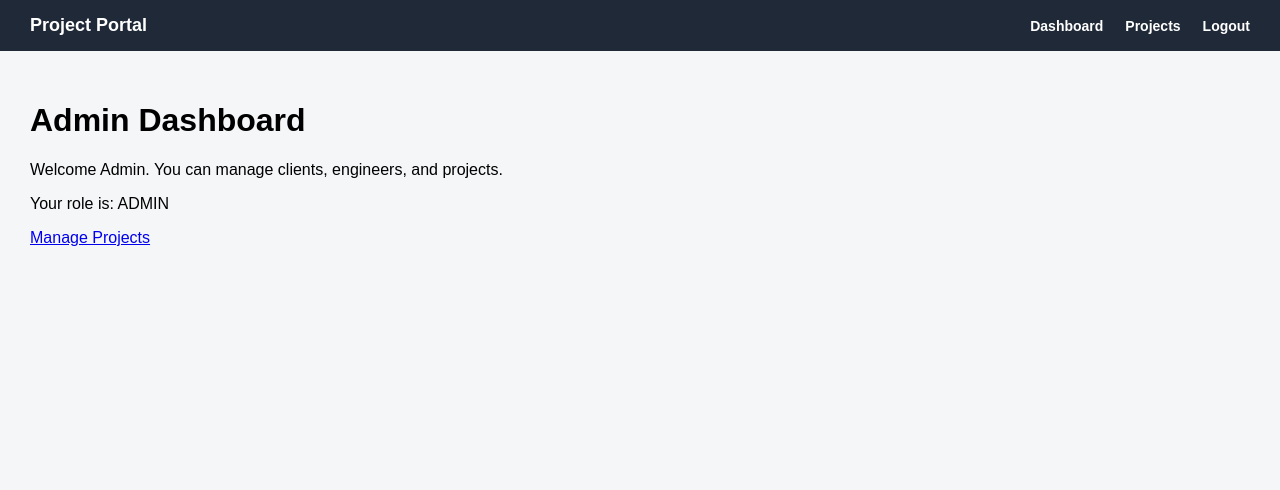
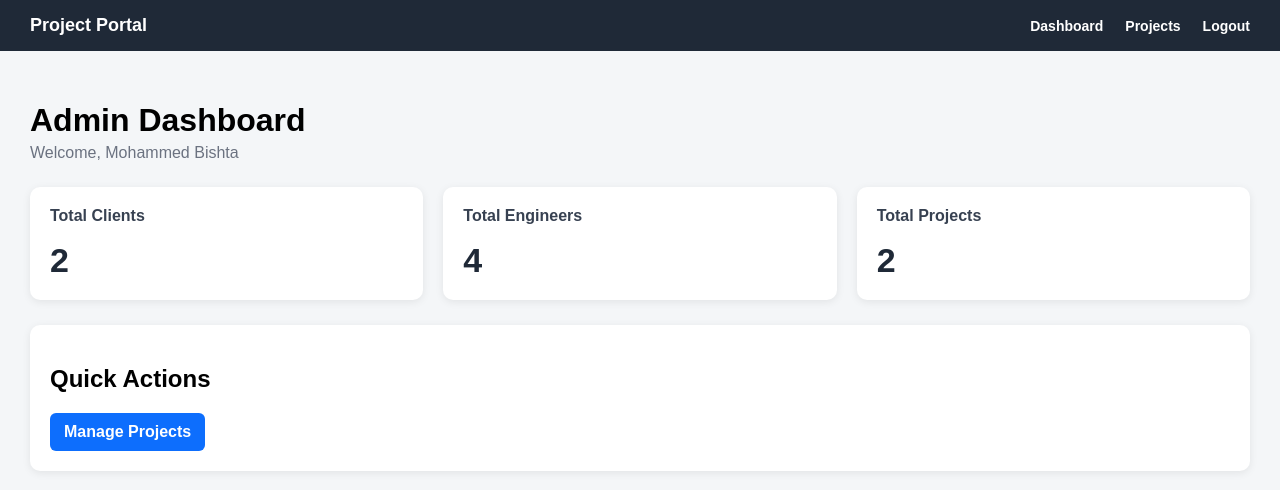
Before and after one commit to MBishta/client-portal-project, a Django app: page /accounts/dashboard/ in a window 1280 px wide. Shown: the top 490 px of the page. Run offline with Django 5.2, Linux system fonts and the light colour scheme; a user stored in the database is signed in; data comes from the database, SQL or seed files in the repository; both versions use the stored data as it was after the commit.

Commit message:
Improve dashboard project status cards

```diff
--- a/accounts/views.py
+++ b/accounts/views.py
@@ -1,6 +1,10 @@
+from django.contrib.auth.decorators import login_required
 from django.contrib.auth.views import LoginView
-from django.contrib.auth.decorators import login_required
 from django.shortcuts import render
+
+from clients.models import Client
+from engineers.models import Engineer
+from projects.models import Project
 
 
 class CustomLoginView(LoginView):
@@ -9,4 +13,33 @@ class CustomLoginView(LoginView):
 
 @login_required
 def dashboard_view(request):
-    return render(request, 'accounts/dashboard.html')
+    context = {}
+
+    if request.user.role == 'ADMIN':
+        context['total_clients'] = Client.objects.count()
+        context['total_engineers'] = Engineer.objects.count()
+        context['total_projects'] = Project.objects.count()
+
+    elif request.user.role == 'ENGINEER':
+        my_projects = Project.objects.filter(
+            assigned_engineers__user=request.user
+        )
+        context['my_projects_count'] = my_projects.count()
+        context['new_projects_count'] = my_projects.filter(status='NEW').count()
+        context['in_progress_projects_count'] = my_projects.filter(status='IN_PROGRESS').count()
+        context['waiting_client_projects_count'] = my_projects.filter(status='WAITING_CLIENT').count()
+        context['completed_projects_count'] = my_projects.filter(status='COMPLETED').count()
+        context['cancelled_projects_count'] = my_projects.filter(status='CANCELLED').count()
+
+    elif request.user.role == 'CLIENT':
+        my_projects = Project.objects.filter(
+            client__user=request.user
+        )
+        context['my_projects_count'] = my_projects.count()
+        context['active_projects_count'] = my_projects.exclude(
+            status='COMPLETED'
+        ).exclude(
+            status='CANCELLED'
+        ).count()
+
+    return render(request, 'accounts/dashboard.html', context)
--- a/templates/accounts/dashboard.html
+++ b/templates/accounts/dashboard.html
@@ -4,26 +4,179 @@
 
 {% block content %}
 
+<style>
+    .dashboard-header {
+        margin-bottom: 25px;
+    }
+
+    .dashboard-header h1 {
+        margin-bottom: 5px;
+    }
+
+    .dashboard-header p {
+        color: #6b7280;
+        margin-top: 0;
+    }
+
+    .stats-grid {
+        display: grid;
+        grid-template-columns: repeat(auto-fit, minmax(220px, 1fr));
+        gap: 20px;
+        margin-bottom: 25px;
+    }
+
+    .stat-card {
+        background: white;
+        padding: 20px;
+        border-radius: 10px;
+        box-shadow: 0 2px 8px rgba(0, 0, 0, 0.08);
+    }
+
+    .stat-card h3 {
+        margin-top: 0;
+        color: #374151;
+        font-size: 16px;
+    }
+
+    .stat-number {
+        font-size: 34px;
+        font-weight: bold;
+        color: #1f2937;
+    }
+
+    .stat-link {
+        text-decoration: none;
+        color: inherit;
+    }
+
+    .stat-link .stat-card:hover {
+        transform: translateY(-2px);
+        transition: 0.2s;
+        box-shadow: 0 4px 12px rgba(0, 0, 0, 0.12);
+    }
+
+    .quick-actions {
+        background: white;
+        padding: 20px;
+        border-radius: 10px;
+        box-shadow: 0 2px 8px rgba(0, 0, 0, 0.08);
+    }
+
+    .quick-actions a {
+        display: inline-block;
+        background: #0d6efd;
+        color: white;
+        padding: 10px 14px;
+        border-radius: 6px;
+        text-decoration: none;
+        font-weight: bold;
+    }
+</style>
+
+<div class="dashboard-header">
     {% if request.user.role == 'ADMIN' %}
         <h1>Admin Dashboard</h1>
-        <p>Welcome Admin. You can manage clients, engineers, and projects.</p>
 
     {% elif request.user.role == 'ENGINEER' %}
         <h1>Engineer Dashboard</h1>
-        <p>Welcome Engineer. You can manage and update your assigned projects.</p>
 
     {% elif request.user.role == 'CLIENT' %}
         <h1>Client Dashboard</h1>
-        <p>Welcome Client. You can view your projects and follow updates.</p>
 
     {% else %}
         <h1>Dashboard</h1>
-        <p>Welcome to the Project Portal.</p>
     {% endif %}
 
-    <p>Your role is: {{ request.user.role }}</p>
+    <p>
+        Welcome,
+        {% if request.user.first_name or request.user.last_name %}
+            {{ request.user.first_name }} {{ request.user.last_name }}
+        {% else %}
+            {{ request.user.username }}
+        {% endif %}
+    </p>
+</div>
 
-    <p>
+<div class="stats-grid">
+    {% if request.user.role == 'ADMIN' %}
+        <div class="stat-card">
+            <h3>Total Clients</h3>
+            <div class="stat-number">{{ total_clients }}</div>
+        </div>
+
+        <div class="stat-card">
+            <h3>Total Engineers</h3>
+            <div class="stat-number">{{ total_engineers }}</div>
+        </div>
+
+        <a href="{% url 'projects:project_list' %}" class="stat-link">
+            <div class="stat-card">
+                <h3>Total Projects</h3>
+                <div class="stat-number">{{ total_projects }}</div>
+            </div>
+        </a>
+
+    {% elif request.user.role == 'ENGINEER' %}
+        <a href="{% url 'projects:project_list' %}" class="stat-link">
+            <div class="stat-card">
+                <h3>My Assigned Projects</h3>
+                <div class="stat-number">{{ my_projects_count }}</div>
+            </div>
+        </a>
+
+        <a href="{% url 'projects:project_list' %}?status=NEW" class="stat-link">
+            <div class="stat-card">
+                <h3>New</h3>
+                <div class="stat-number">{{ new_projects_count }}</div>
+            </div>
+        </a>
+
+        <a href="{% url 'projects:project_list' %}?status=IN_PROGRESS" class="stat-link">
+            <div class="stat-card">
+                <h3>In Progress</h3>
+                <div class="stat-number">{{ in_progress_projects_count }}</div>
+            </div>
+        </a>
+
+        <a href="{% url 'projects:project_list' %}?status=WAITING_CLIENT" class="stat-link">
+            <div class="stat-card">
+                <h3>Waiting Client</h3>
+                <div class="stat-number">{{ waiting_client_projects_count }}</div>
+            </div>
+        </a>
+
+        <a href="{% url 'projects:project_list' %}?status=COMPLETED" class="stat-link">
+            <div class="stat-card">
+                <h3>Completed</h3>
+                <div class="stat-number">{{ completed_projects_count }}</div>
+            </div>
+        </a>
+
+        <a href="{% url 'projects:project_list' %}?status=CANCELLED" class="stat-link">
+            <div class="stat-card">
+                <h3>Cancelled</h3>
+                <div class="stat-number">{{ cancelled_projects_count }}</div>
+            </div>
+        </a>
+
+    {% elif request.user.role == 'CLIENT' %}
+        <a href="{% url 'projects:project_list' %}" class="stat-link">
+            <div class="stat-card">
+                <h3>My Projects</h3>
+                <div class="stat-number">{{ my_projects_count }}</div>
+            </div>
+        </a>
+
+        <div class="stat-card">
+            <h3>Active Projects</h3>
+            <div class="stat-number">{{ active_projects_count }}</div>
+        </div>
+    {% endif %}
+</div>
+
+<div class="quick-actions">
+    <h2>Quick Actions</h2>
+
     <a href="{% url 'projects:project_list' %}">
         {% if request.user.role == 'ADMIN' %}
             Manage Projects
@@ -35,6 +188,6 @@
             View Projects
         {% endif %}
     </a>
-    </p>
+</div>
 
 {% endblock %}
```
Also changed, not shown: projects/views.py (+7 -1 lines), db.sqlite3. Lines whose indentation alone changed are shown as unchanged.
